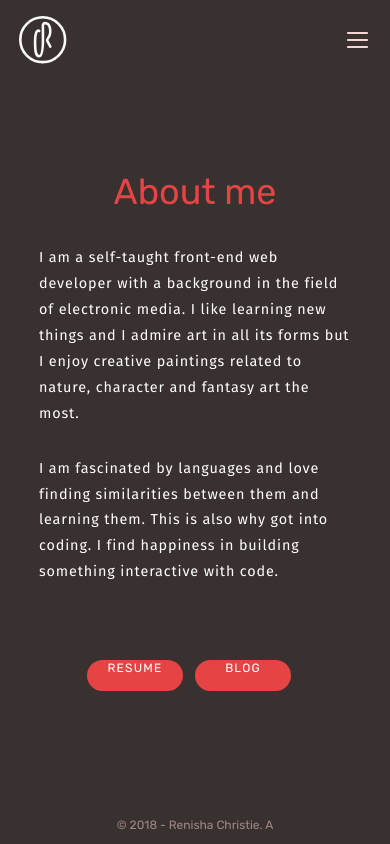
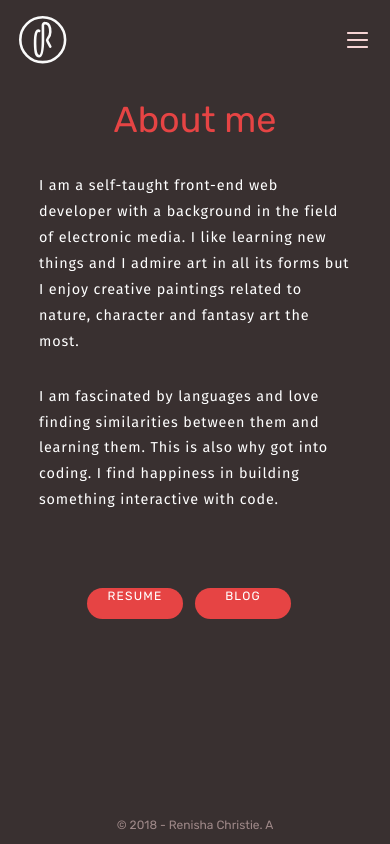
Before and after one commit to crisner/my-portfolio, a React (Create React App) app: page /about in a window 390 px wide. Built offline with nearby package versions, Linux system fonts and the light colour scheme.

Commit message:
Add new media query at 480px

```diff
--- a/src/components/About.module.css
+++ b/src/components/About.module.css
@@ -31,8 +31,6 @@ p {
         align-items: center;
         width: 100%;
         max-width: 100%;
-        /* margin-top: 0; */
-        /* margin: 0 3em; */
         position: relative;
         top: 0;
         left: 0;
@@ -49,7 +47,10 @@ p {
     }
 }
 
-@media (max-width: 767px) {
+@media (max-width: 480px) {
+    .position {
+        margin-top: 0;
+    }
 }
 
 @media (max-width: 360px) {
```
Lines whose indentation alone changed are shown as unchanged.
